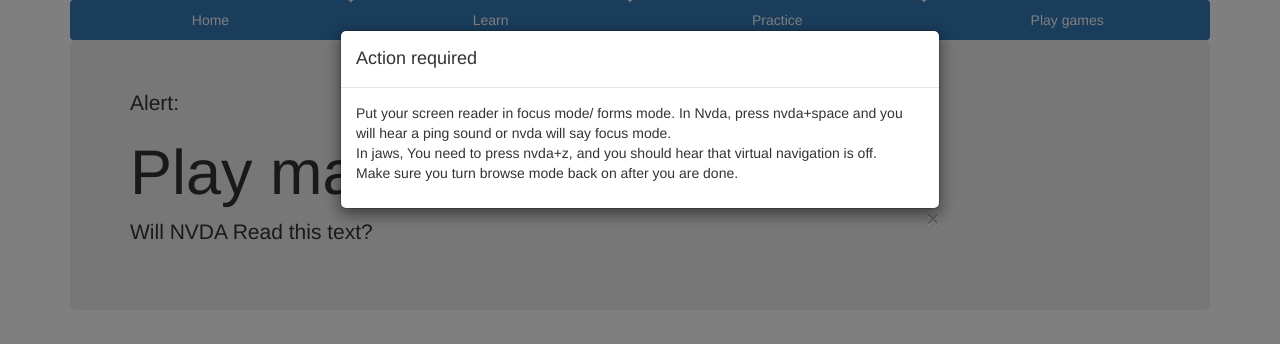
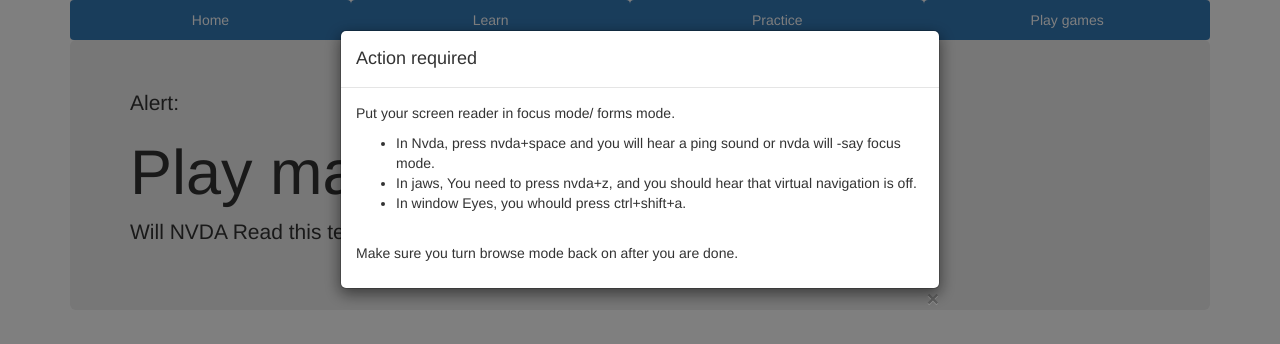
Before and after one commit to derekriemer/makeyMakeyAccessyAccessy, a plain HTML site: page tutorial/makimaki.htm in a window 1280 px wide. Both pictures are taken after a click on the link "Play games". Drawn offline with nearby package versions, Linux system fonts and the light colour scheme.

Commit message:
add windowEyes instructions in modal.

```diff
--- a/tutorial/makimaki.htm
+++ b/tutorial/makimaki.htm
@@ -30,8 +30,12 @@
       </div>
       <div  class="modal-body" role="document" tabindex=0>
 		<p>
-		Put your screen reader in focus mode/ forms mode. In Nvda, press nvda+space and you will hear a ping sound or nvda will say focus mode.<br/>
-		In jaws, You need to press nvda+z, and you should hear that virtual navigation is off.
+		Put your screen reader in focus mode/ forms mode.
+		<ul>
+		<li>In Nvda, press nvda+space and you will hear a ping sound or nvda will -say focus mode.</li>
+		<li>In jaws, You need to press nvda+z, and you should hear that virtual navigation is off.</li>
+		<li> In window Eyes, you whould press ctrl+shift+a.</li>
+		</ul>
 		<br/>
 		Make sure you turn browse mode back on after you are done.
 		</p>
```
